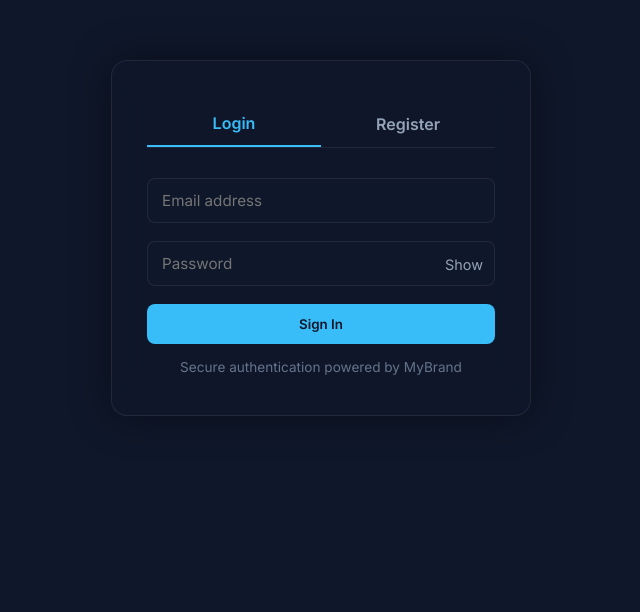
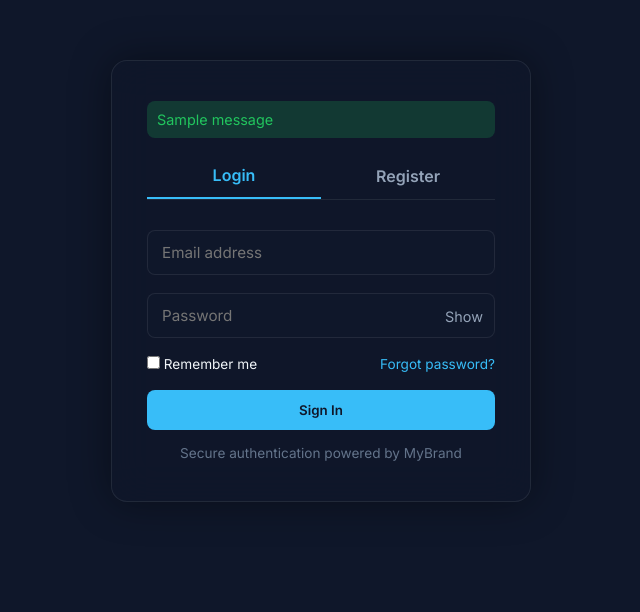
Before and after one commit to mateuszral/flask-learn, a Flask app: page /login in a window 1280 px wide. Shown: the part 62-674 px from the top of the page, without its empty margins (319-959 px from the left). Run offline with Flask 3, Linux system fonts and the light colour scheme; one stand-in notice (Sample message) is shown.

Commit message:
move js and css to static files and add flash messages

```diff
--- /dev/null
+++ b/static/css/auth.css
@@ -0,0 +1,135 @@
+.auth-wrapper {
+    display: flex;
+    justify-content: center;
+    align-items: center;
+    padding: 60px 20px;
+}
+
+.auth-card {
+    width: 100%;
+    max-width: 420px;
+    background: rgba(15, 23, 42, 0.8);
+    backdrop-filter: blur(20px);
+    border: 1px solid rgba(255, 255, 255, 0.08);
+    border-radius: 16px;
+    padding: 40px 35px;
+    box-shadow: 0 0 40px rgba(0, 0, 0, 0.4);
+}
+
+.auth-tabs {
+    display: flex;
+    margin-bottom: 30px;
+    border-bottom: 1px solid rgba(255, 255, 255, 0.08);
+}
+
+.auth-tabs button {
+    flex: 1;
+    padding: 12px;
+    background: none;
+    border: none;
+    color: #94a3b8;
+    font-size: 1rem;
+    font-weight: 600;
+    cursor: pointer;
+    transition: 0.3s ease;
+}
+
+.auth-tabs button.active {
+    color: #38bdf8;
+    border-bottom: 2px solid #38bdf8;
+}
+
+.auth-form {
+    display: none;
+    flex-direction: column;
+    gap: 18px;
+}
+
+.auth-form.active {
+    display: flex;
+}
+
+.auth-form input {
+    padding: 12px 14px;
+    background: #0f172a;
+    border: 1px solid rgba(255, 255, 255, 0.08);
+    border-radius: 8px;
+    color: #f1f5f9;
+    font-size: 0.95rem;
+    transition: 0.3s ease;
+}
+
+.auth-form input:focus {
+    outline: none;
+    border-color: #38bdf8;
+    box-shadow: 0 0 0 2px rgba(56, 189, 248, 0.2);
+}
+
+.auth-form button {
+    padding: 12px;
+    background: #38bdf8;
+    border: none;
+    border-radius: 8px;
+    font-weight: 600;
+    color: #0f172a;
+    cursor: pointer;
+    transition: 0.3s ease;
+}
+
+.auth-form button:hover {
+    background: #0ea5e9;
+}
+
+.password-wrapper {
+    position: relative;
+}
+
+.password-wrapper input {
+    width: 100%;
+    padding-right: 45px;
+}
+
+.form-options {
+    display: flex;
+    justify-content: space-between;
+    font-size: 0.85rem;
+}
+
+.form-options a {
+    color: #38bdf8;
+    text-decoration: none;
+}
+
+.toggle-password {
+    position: absolute;
+    right: 12px;
+    top: 50%;
+    transform: translateY(-50%);
+    cursor: pointer;
+    font-size: 0.9rem;
+    color: #94a3b8;
+}
+
+.auth-footer {
+    text-align: center;
+    font-size: 0.85rem;
+    color: #64748b;
+    margin-top: 15px;
+}
+
+.flash {
+    padding: 10px;
+    margin-bottom: 15px;
+    border-radius: 8px;
+    font-size: 0.9rem;
+}
+
+.flash.success {
+    background: rgba(34, 197, 94, 0.2);
+    color: #22c55e;
+}
+
+.flash.error {
+    background: rgba(239, 68, 68, 0.2);
+    color: #ef4444;
+}
--- /dev/null
+++ b/static/js/auth.js
@@ -0,0 +1,31 @@
+const showForm = (type) => {
+    const loginForm = document.querySelector('.login-form');
+    const registerForm = document.querySelector('.register-form');
+    const loginTab = document.querySelector('.login-tab');
+    const registerTab = document.querySelector('.register-tab');
+
+    if (type === 'login') {
+        loginForm.classList.add('active');
+        loginTab.classList.add('active');
+        registerForm.classList.remove('active');
+        registerTab.classList.remove('active');
+    } else {
+        registerForm.classList.add('active');
+        registerTab.classList.add('active');
+        loginForm.classList.remove('active');
+        loginTab.classList.remove('active');
+    }
+}
+
+const togglePassword = () => {
+    const input = document.querySelector('.password-field');
+    const toggle = document.querySelector('.toggle-password');
+
+    if (input.type === 'password') {
+        input.type = 'text';
+        toggle.textContent = 'Hide';
+    } else {
+        input.type = 'password';
+        toggle.textContent = 'Show';
+    }
+}
--- a/templates/auth.html
+++ b/templates/auth.html
@@ -2,120 +2,20 @@
 {% block title %}Login{% endblock %}
 {% block head %}
     {{ super() }}
-    <style>
-        .auth-wrapper {
-            display: flex;
-            justify-content: center;
-            align-items: center;
-            padding: 60px 20px;
-        }
-
-        .auth-card {
-            width: 100%;
-            max-width: 420px;
-            background: rgba(15, 23, 42, 0.8);
-            backdrop-filter: blur(20px);
-            border: 1px solid rgba(255, 255, 255, 0.08);
-            border-radius: 16px;
-            padding: 40px 35px;
-            box-shadow: 0 0 40px rgba(0, 0, 0, 0.4);
-        }
-
-        .auth-tabs {
-            display: flex;
-            margin-bottom: 30px;
-            border-bottom: 1px solid rgba(255, 255, 255, 0.08);
-        }
-
-        .auth-tabs button {
-            flex: 1;
-            padding: 12px;
-            background: none;
-            border: none;
-            color: #94a3b8;
-            font-size: 1rem;
-            font-weight: 600;
-            cursor: pointer;
-            transition: 0.3s ease;
-        }
-
-        .auth-tabs button.active {
-            color: #38bdf8;
-            border-bottom: 2px solid #38bdf8;
-        }
-
-        .auth-form {
-            display: none;
-            flex-direction: column;
-            gap: 18px;
-        }
-
-        .auth-form.active {
-            display: flex;
-        }
-
-        .auth-form input {
-            padding: 12px 14px;
-            background: #0f172a;
-            border: 1px solid rgba(255, 255, 255, 0.08);
-            border-radius: 8px;
-            color: #f1f5f9;
-            font-size: 0.95rem;
-            transition: 0.3s ease;
-        }
-
-        .auth-form input:focus {
-            outline: none;
-            border-color: #38bdf8;
-            box-shadow: 0 0 0 2px rgba(56, 189, 248, 0.2);
-        }
-
-        .auth-form button {
-            padding: 12px;
-            background: #38bdf8;
-            border: none;
-            border-radius: 8px;
-            font-weight: 600;
-            color: #0f172a;
-            cursor: pointer;
-            transition: 0.3s ease;
-        }
-
-        .auth-form button:hover {
-            background: #0ea5e9;
-        }
-
-        .password-wrapper {
-            position: relative;
-        }
-
-        .password-wrapper input {
-            width: 100%;
-            padding-right: 45px;
-        }
-
-        .toggle-password {
-            position: absolute;
-            right: 12px;
-            top: 50%;
-            transform: translateY(-50%);
-            cursor: pointer;
-            font-size: 0.9rem;
-            color: #94a3b8;
-        }
-
-        .auth-footer {
-            text-align: center;
-            font-size: 0.85rem;
-            color: #64748b;
-            margin-top: 15px;
-        }
-        </style>
+    <link rel="stylesheet" href="{{ url_for('static', filename='css/auth.css') }}">
 {% endblock %}
 
 {% block content %}
     <section class="auth-wrapper">
         <div class="auth-card">
+            {% with messages = get_flashed_messages(with_categories=true) %}
+                {% if messages %}
+                    {% for category, message in messages %}
+                        <div class="flash {{ category }}">{{ message }}</div>
+                    {% endfor %}
+                {% endif %}
+            {% endwith %}
+
             <div class="auth-tabs">
                 <button class="login-tab active" onclick="showForm('login')">Login</button>
                 <button class="register-tab" onclick="showForm('register')">Register</button>
@@ -128,6 +28,13 @@
                     <span class="toggle-password" onclick="togglePassword()">
                         Show
                     </span>
+                </div>
+                <div class="form-options">
+                    <label>
+                        <input type="checkbox" name="remember">
+                        Remember me
+                    </label>
+                    <a href="#">Forgot password?</a>
                 </div>
                 <button type="submit">Sign In</button>
             </form>
@@ -148,41 +55,6 @@
             </div>
         </div>
     </section>
+
+    <script src="{{ url_for('static', filename='js/auth.js') }}"></script>
 {% endblock %}
-
-{% block scripts %}
-    {{ super() }}
-    <script>
-        const showForm = (type) => {
-            const loginForm = document.querySelector('.login-form');
-            const registerForm = document.querySelector('.register-form');
-            const loginTab = document.querySelector('.login-tab');
-            const registerTab = document.querySelector('.register-tab');
-
-            if (type === 'login') {
-                loginForm.classList.add('active');
-                loginTab.classList.add('active');
-                registerForm.classList.remove('active');
-                registerTab.classList.remove('active');
-            } else {
-                registerForm.classList.add('active');
-                registerTab.classList.add('active');
-                loginForm.classList.remove('active');
-                loginTab.classList.remove('active');
-            }
-        }
-
-        const togglePassword = () => {
-            const input = document.querySelector('.password-field');
-            const toggle = document.querySelector('.toggle-password');
-
-            if (input.type === 'password') {
-                input.type = 'text';
-                toggle.textContent = 'Hide';
-            } else {
-                input.type = 'password';
-                toggle.textContent = 'Show';
-            }
-        }
-    </script>
-{% endblock %}
```
